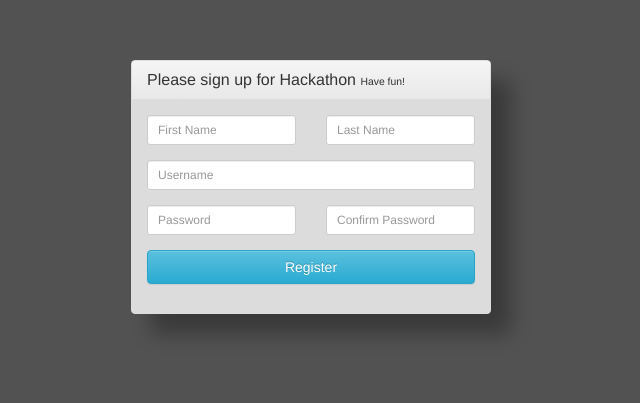
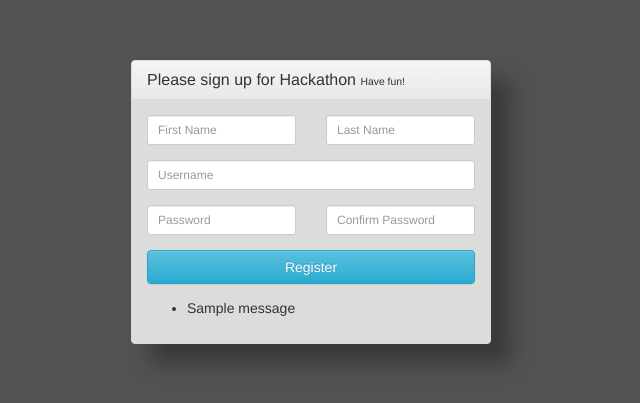
Before and after one commit to fengjiawei2011/hackathonapp, a Flask app: page /register in a window 1280 px wide. Shown: the top 403 px of the page, without its empty margins (329-969 px from the left). Run offline with Flask 2, Linux system fonts and the light colour scheme; tables that the repository leaves empty hold one stand-in row (values such as "Sample post"); one stand-in notice (Sample message) is shown; some libraries are stand-ins or nearby versions.

Commit message:
Register Form Refactored #2

```diff
--- a/Hack-a-thon/app/templates/register.html
+++ b/Hack-a-thon/app/templates/register.html
@@ -130,10 +130,18 @@ body{
 			    			<input type="submit" value="Register" class="btn btn-info btn-block">
 
 			    		</form>
-			    	</div>
+						{% with messages = get_flashed_messages() %} {% if messages %}
+						<ul>
+							{% for message in messages %}
+							<li>{{ message }}</li> {% endfor %}
+						</ul>
+						{% endif %} {% endwith %}
+					</div>
 	    		</div>
     		</div>
     	</div>
 	</div>
+
+
 </body>
 </html>
```
